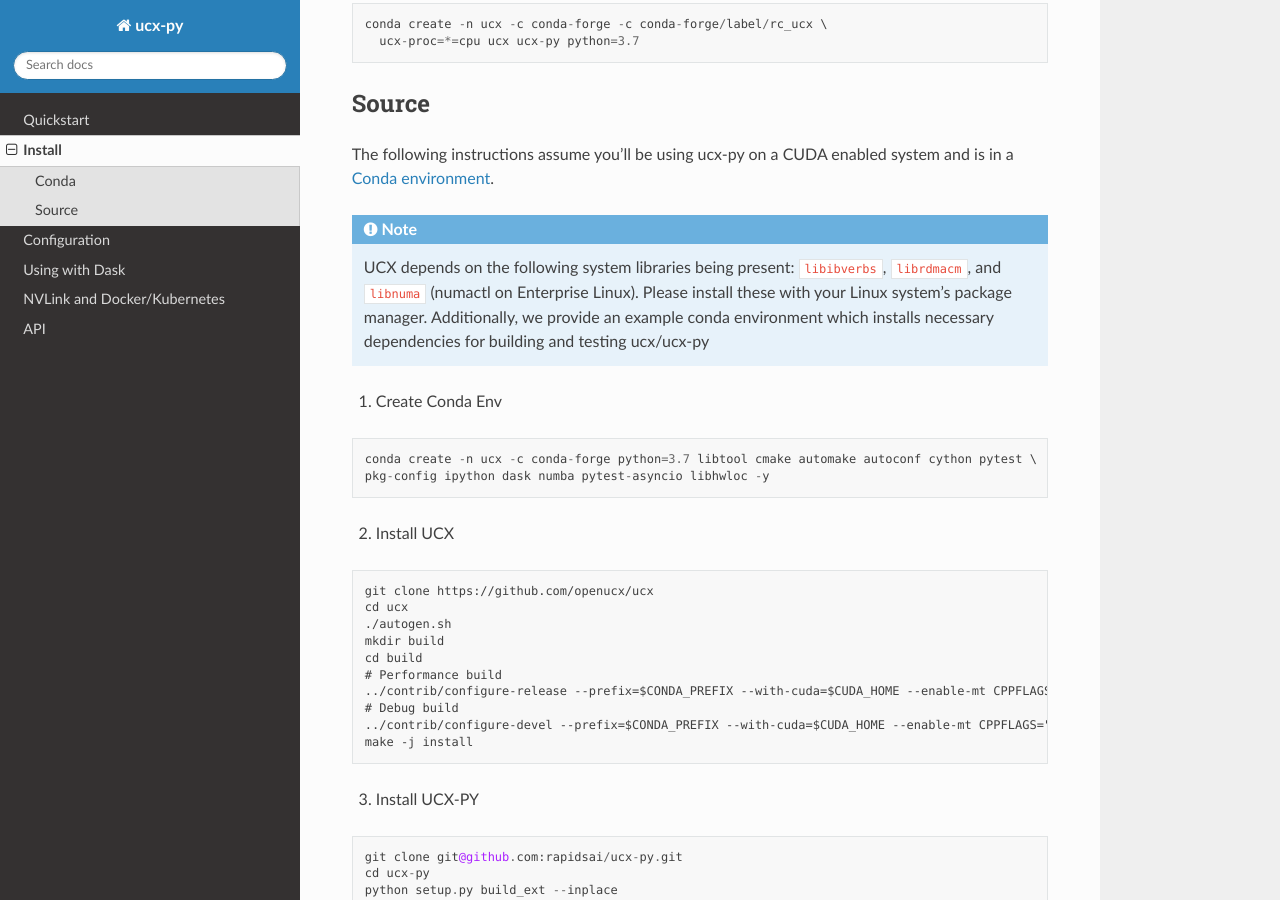
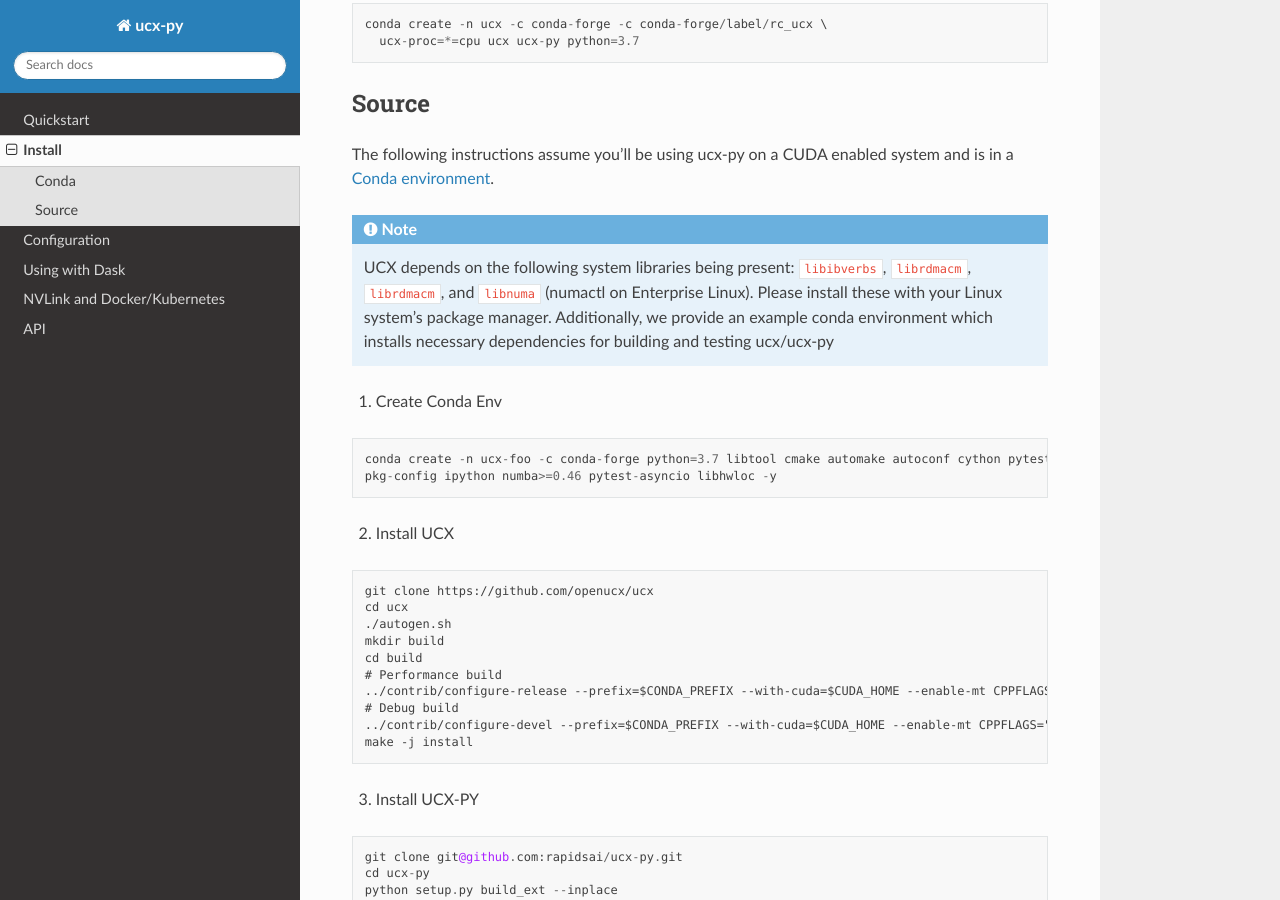
Before and after one commit to rapidsai/ucx-py, a Sphinx documentation site: the page built from docs/source/install.rst, in a window 1280 px wide and 900 px high, scrolled down 392 px. Built offline with Sphinx 7.4.7 and the Read the Docs theme 2.0.0, drawn with Linux system fonts in a browser that asks for light colours.

Commit message:
add librdmacm to system library dependencies

```diff
--- a/docs/source/install.rst
+++ b/docs/source/install.rst
@@ -24,8 +24,9 @@
 The following instructions assume you'll be using ucx-py on a CUDA enabled system and is in a `Conda environment <https://docs.conda.io/projects/conda/en/latest/>`_.
 
 .. note::
-    UCX depends on the following system libraries being present: ``libibverbs``, ``librdmacm``, and ``libnuma`` (numactl on Enterprise Linux).  Please install these with your Linux system's package manager.  Additionally, we provide an example conda environment which installs necessary dependencies for
-    building and testing ucx/ucx-py
+    UCX depends on the following system libraries being present: ``libibverbs``, ``librdmacm``, ``librdmacm``,
+    and ``libnuma`` (numactl on Enterprise Linux).  Please install these with your Linux system's package manager.
+    Additionally, we provide an example conda environment which installs necessary dependencies for building and testing ucx/ucx-py
 
 
 
@@ -34,8 +35,8 @@
 
 ::
 
-    conda create -n ucx -c conda-forge python=3.7 libtool cmake automake autoconf cython pytest \
-    pkg-config ipython dask numba pytest-asyncio libhwloc -y
+    conda create -n ucx-foo -c conda-forge python=3.7 libtool cmake automake autoconf cython pytest \
+    pkg-config ipython numba>=0.46 pytest-asyncio libhwloc -y
 
 
 2) Install UCX
```
